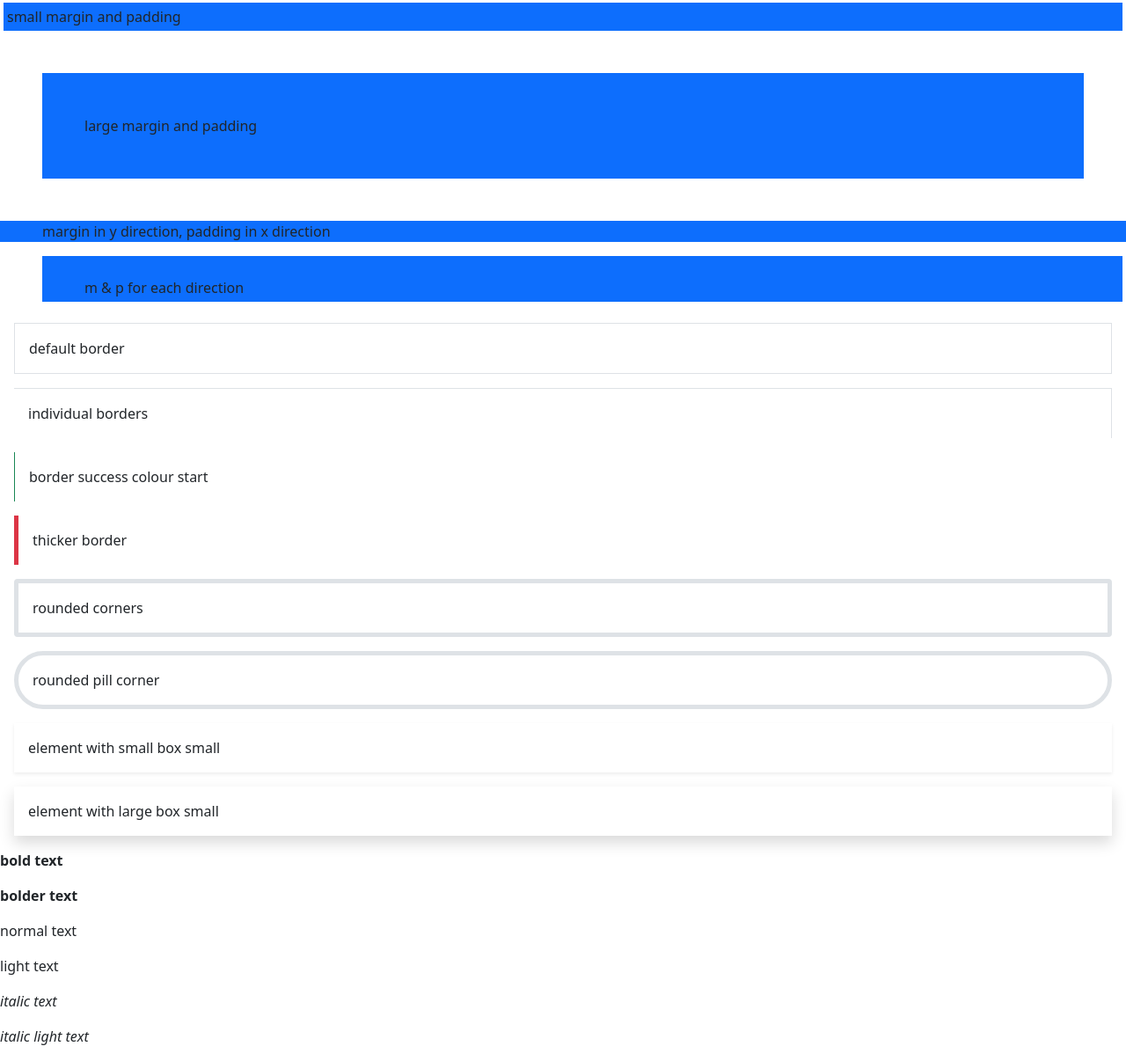
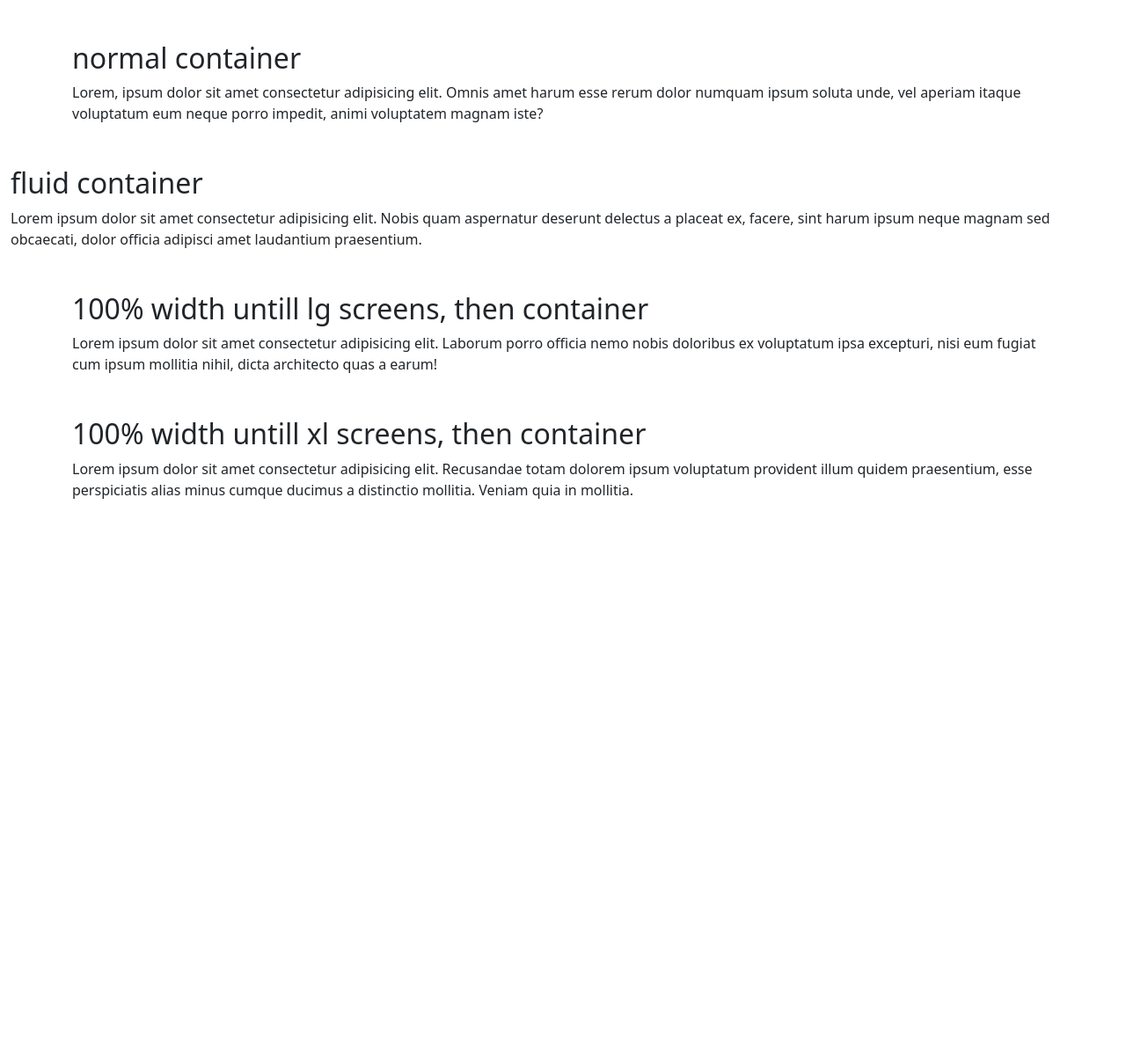
Before and after one commit to sai-myne/Bootstrap-5, a plain HTML site: page index.html in a window 1280 px wide. Shown: the part 1-1207 px from the top of the page at 88% size. After the commit the page ends 800 px from the top, so only its background shows below. Drawn offline with nearby package versions, Linux system fonts and the light colour scheme.

Commit message:
Containers

```diff
--- a/index.html
+++ b/index.html
@@ -7,32 +7,25 @@
     <title>Net Ninja Pro - the Book</title>
 </head>
 <body>
-    <!-- margin and padding -->
-    <div class="bg-primary m-1 p-1">small margin and padding</div>
-    <div class="bg-primary m-5 p-5">large margin and padding</div>
-    <div class="bg-primary my-3 px-5">margin in y direction, padding in x direction</div>
-    <div class="bg-primary mt-3 mb-4 ms-5 me-1 ps-5 pt-4 pe-2 pb-1">m & p for each direction</div>
+    <div class="container my-5">
+        <h2>normal container</h2>
+        <p>Lorem, ipsum dolor sit amet consectetur adipisicing elit. Omnis amet harum esse rerum dolor numquam ipsum soluta unde, vel aperiam itaque voluptatum eum neque porro impedit, animi voluptatem magnam iste?</p>
+    </div>
 
-    <!-- borders -->
-    <div class="m-3 p-3 border">default border</div>
-    <div class="m-3 p-3 border-top border-end">individual borders</div>
-    <div class="m-3 p-3 border-start border-success">border success colour start</div>
+    <div class="container-fluid">
+        <h2>fluid container</h2>
+        <p>Lorem ipsum dolor sit amet consectetur adipisicing elit. Nobis quam aspernatur deserunt delectus a placeat ex, facere, sint harum ipsum neque magnam sed obcaecati, dolor officia adipisci amet laudantium praesentium.</p>
+    </div>
 
-    <div class="m-3 p-3 border-start border-danger border-5">thicker border</div>
-    <div class="m-3 p-3 rounded border border-5">rounded corners</div>
-    <div class="m-3 p-3 rounded-pill border border-5">rounded pill corner</div>
+    <div class="container-lg my-5">
+        <h2>100% width untill lg screens, then container</h2>
+        <p>Lorem ipsum dolor sit amet consectetur adipisicing elit. Laborum porro officia nemo nobis doloribus ex voluptatum ipsa excepturi, nisi eum fugiat cum ipsum mollitia nihil, dicta architecto quas a earum!</p>
+    </div>
 
-    <!-- box shadow -->
-    <div class="m-3 p-3 shadow-sm">element with small box small</div>
-    <div class="m-3 p-3 shadow">element with large box small</div>
-
-    <!-- font weight -->
-    <p class="fw-bold">bold text</p>
-    <p class="fw-bolder">bolder text</p>
-    <p>normal text</p>
-    <p class="fw-light">light text</p>
-    <p class="fst-italic">italic text</p>
-    <p class="fst-italic fw-light">italic light text</p>
+    <div class="container-xl my-5">
+        <h2>100% width untill xl screens, then container</h2>
+        <p>Lorem ipsum dolor sit amet consectetur adipisicing elit. Recusandae totam dolorem ipsum voluptatum provident illum quidem praesentium, esse perspiciatis alias minus cumque ducimus a distinctio mollitia. Veniam quia in mollitia.</p>
+    </div>
 
     <script src="https://cdn.jsdelivr.net/npm/bootstrap@5.0.2/dist/js/bootstrap.bundle.min.js" integrity="sha384-MrcW6ZMFYlzcLA8Nl+NtUVF0sA7MsXsP1UyJoMp4YLEuNSfAP+JcXn/tWtIaxVXM" crossorigin="anonymous"></script>
 </body>
```
